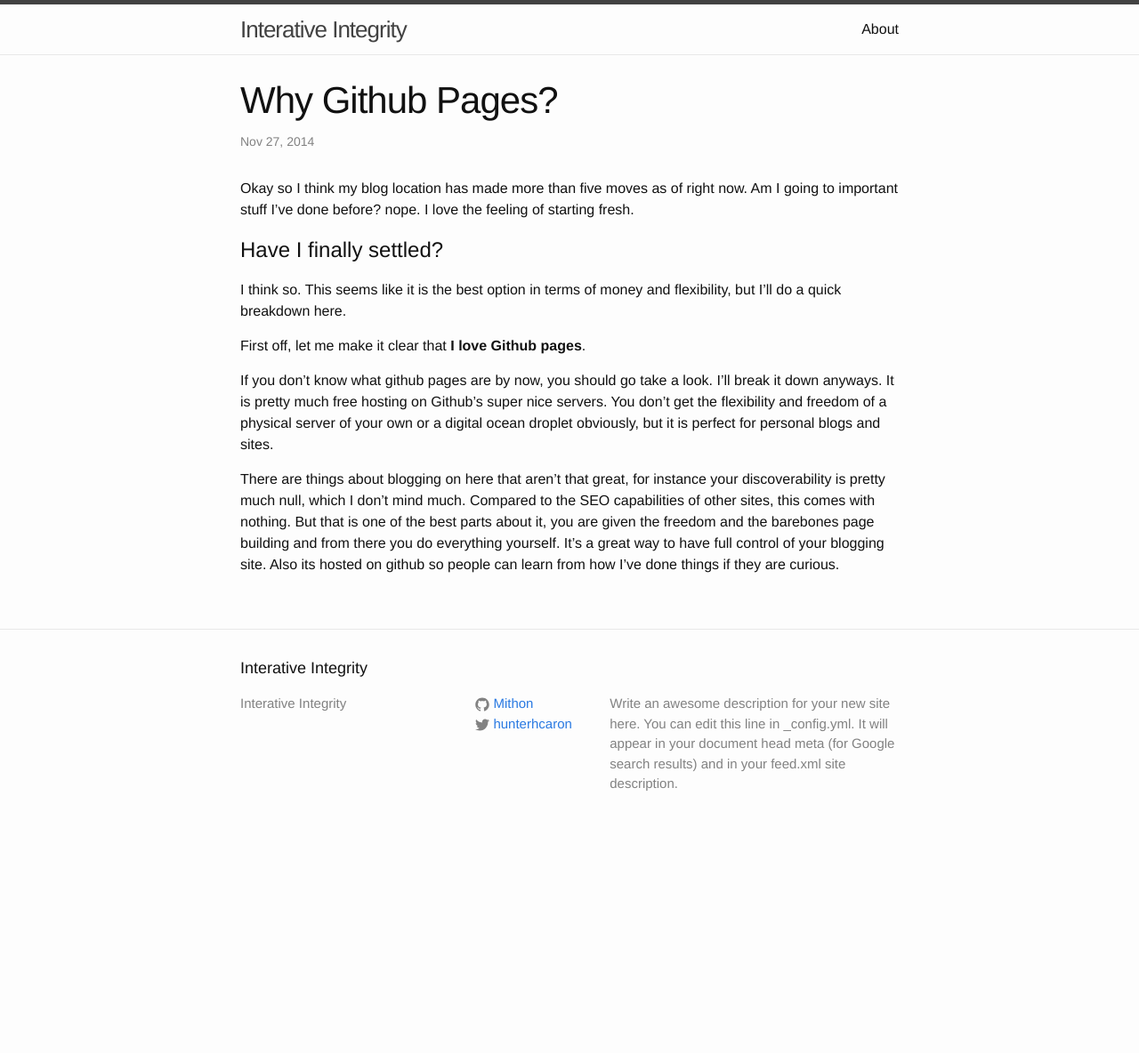
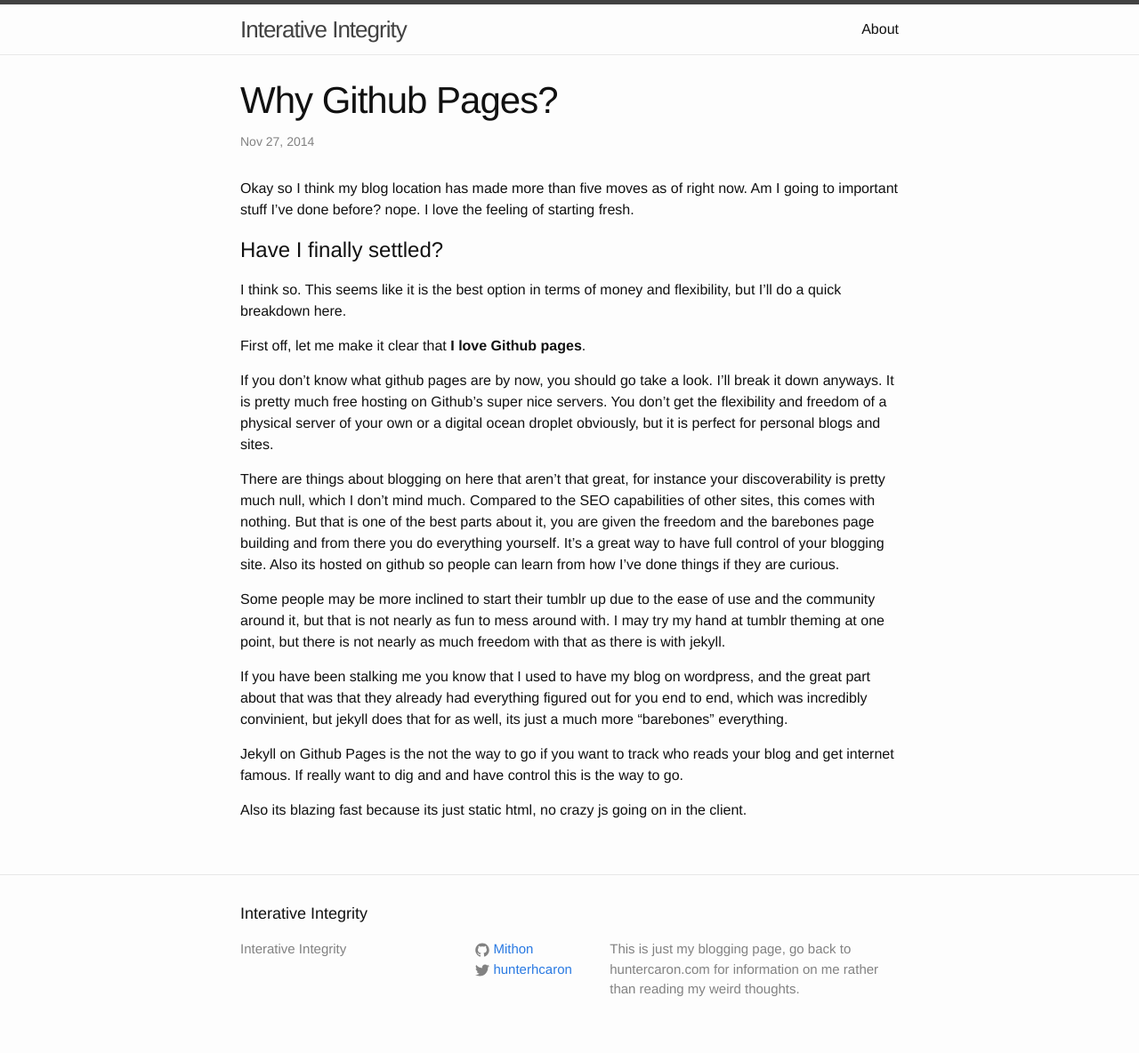
Before and after one commit to Mithon/HCDesignBlog, a Jekyll site: the page built from _posts/2014-12-2-Welcome.markdown, in a window 1280 px wide. Shown: the whole page at 89% size. Built offline with Jekyll 4.4.1, drawn with Linux system fonts in a browser that asks for light colours; before the commit the page ends 953 px from its top, so only the background shows below that.

Commit message:
tweaking blog settings

```diff
--- a/_config.yml
+++ b/_config.yml
@@ -2,9 +2,7 @@
 title: Interative Integrity
 email:
 description: > # this means to ignore newlines until "baseurl:"
-  Write an awesome description for your new site here. You can edit this
-  line in _config.yml. It will appear in your document head meta (for
-  Google search results) and in your feed.xml site description.
+  This is just my blogging page, go back to huntercaron.com for information on me rather than reading my weird thoughts.
 baseurl: "/HCDesignBlog" # the subpath of your site, e.g. /blog/
 url: "http://huntercaron.com/" # the base hostname & protocol for your site
 
--- a/_posts/2014-12-2-Welcome.markdown
+++ b/_posts/2014-12-2-Welcome.markdown
@@ -16,3 +16,11 @@
 If you don't know what github pages are by now, you should go take a look. I'll break it down anyways. It is pretty much free hosting on Github's super nice servers. You don't get the flexibility and freedom of a physical server of your own or a digital ocean droplet obviously, but it is perfect for personal blogs and sites.
 
 There are things about blogging on here that aren't that great, for instance your discoverability is pretty much null, which I don't mind much. Compared to the SEO capabilities of other sites, this comes with nothing. But that is one of the best parts about it, you are given the freedom and the barebones page building and from there you do everything yourself. It's a great way to have full control of your blogging site. Also its hosted on github so people can learn from how I've done things if they are curious.
+
+Some people may be more inclined to start their tumblr up due to the ease of use and the community around it, but that is not nearly as fun to mess around with. I may try my hand at tumblr theming at one point, but there is not nearly as much freedom with that as there is with jekyll.
+
+If you have been stalking me you know that I used to have my blog on wordpress, and the great part about that was that they already had everything figured out for you end to end, which was incredibly convinient, but jekyll does that for as well, its just a much more "barebones" everything.
+
+Jekyll on Github Pages is the not the way to go if you want to track who reads your blog and get internet famous. If really want to dig and and have control this is the way to go.
+
+Also its blazing fast because its just static html, no crazy js going on in the client.
```
Also changed, not shown: About the Blog.md (renamed from about.md), README.md.
